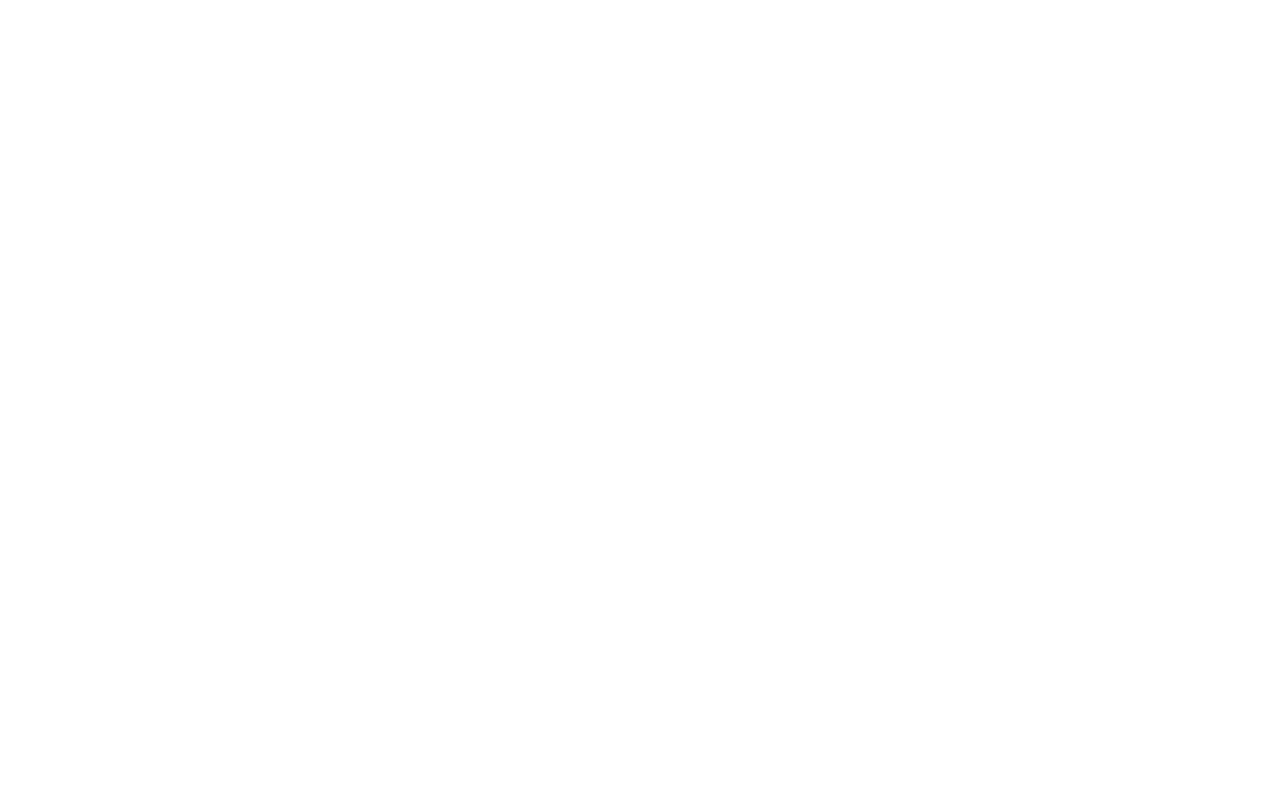
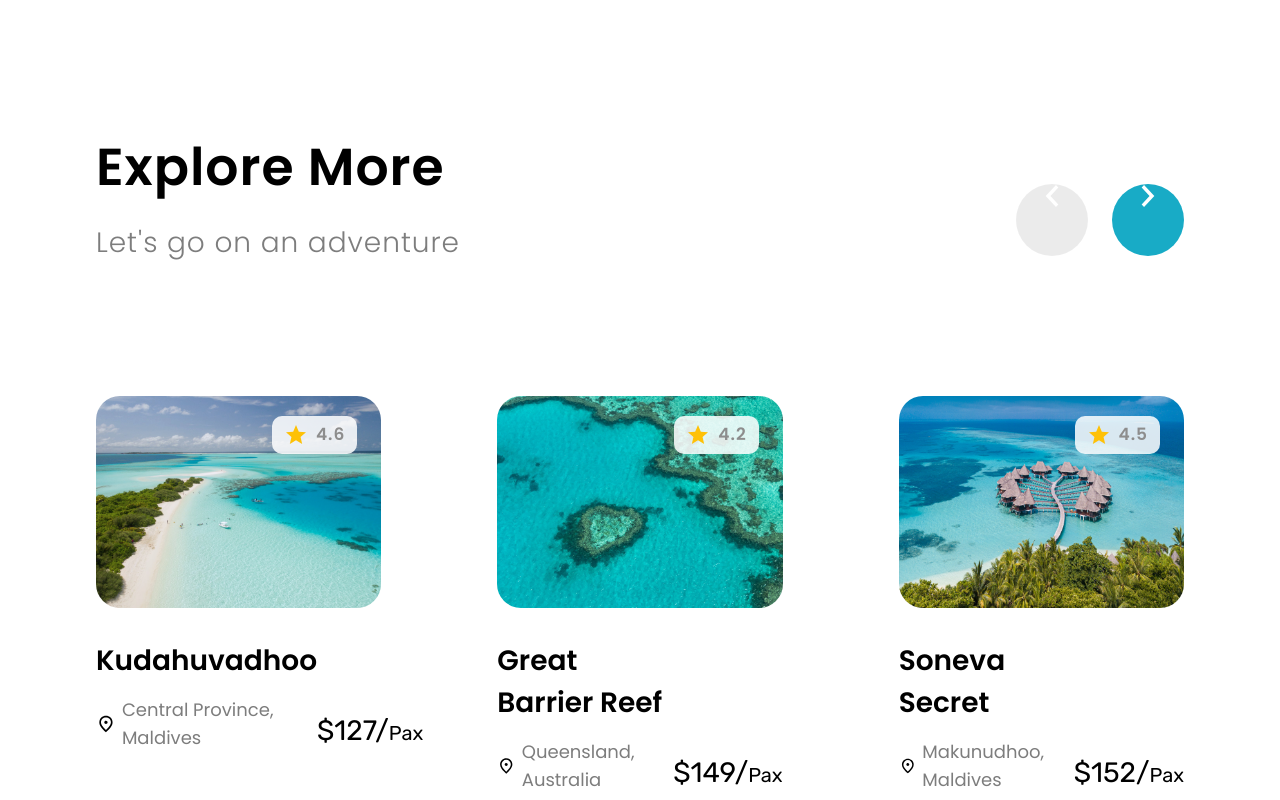
Before and after one commit to diegovilhalva/go-travel, a React (Vite) app: page / in a window 1280 px wide. Shown: the part 4420-5220 px from the top of the page. Before the commit the page ends 4444 px from the top, so only its background shows below. Built offline with nearby package versions, Linux system fonts and the light colour scheme.

Commit message:
section explore more created

```diff
--- a/src/App.tsx
+++ b/src/App.tsx
@@ -1,3 +1,4 @@
+import ExploreMore from "./components/ExploreMore/ExploreMore";
 import Header from "./components/Header";
 import Hero from "./components/Hero/Hero";
 import Main from "./components/Main";
@@ -18,6 +19,7 @@
       <Steps/>
       <Services/>
       <News/>
+      <ExploreMore />
     </Main>
   </Page>);
 }
--- /dev/null
+++ b/src/components/ExploreMore/ExploreMore.tsx
@@ -0,0 +1,43 @@
+import { useState } from "react"
+import { locations } from "../../utils/content"
+import CaretUp from "../Icons/CaretUp"
+import LocationCard from "./LocationCard"
+import { LOCATION_CARDS_SHOWN } from "../../utils/costants"
+
+
+const ExploreMore = () => {
+    const [currentIndex, setCurrentIndex] = useState<number>(0)
+    const totalLocations = locations.length
+    const renderLocations = locations.slice(currentIndex, currentIndex + LOCATION_CARDS_SHOWN)
+
+    const handleRightClick = () => setCurrentIndex(prevIndex => prevIndex + 1)
+    const handleLeftClick = () => setCurrentIndex(prevIndex => prevIndex - 1)
+
+    return (
+        <section className="px-24 py-26">
+            <div className="m-auto max-w-389 ">
+                <div className="flex items-end justify-between gap-y-33">
+                    <div className="">
+                        <h2 className="tracking-6 mb-4 text-[3.25rem] font-semibold">Explore More</h2>
+                        <p className="tracking-6 text-grey-700 text-[1.75rem] font-light">Let's go on an adventure</p>
+                    </div>
+                    <div className="mb-2 flex gap-x-6">
+                        <button className="bg-grey-300 not-disabled:hover:bg-grey-400 flex size-18 cursor-pointer place-content-center rounded-full  transition-all duration-200 disabled:cursor-not-allowed disabled:opacity-50 " onClick={handleLeftClick} disabled={currentIndex === 0} aria-label="arrow-left">
+                            <CaretUp className="w-6 -rotate-90 fill-white" />
+                        </button>
+                        <button className="bg-primary-700 not-disabled:hover:bg-primary-800 flex size-18 cursor-pointer place-content-center rounded-full  transition-all duration-200 disabled:cursor-not-allowed disabled:opacity-50 " onClick={handleRightClick} disabled={currentIndex>= totalLocations - LOCATION_CARDS_SHOWN} aria-label="arrow right">
+                            <CaretUp className="w-6 rotate-90 fill-white" />
+                        </button>
+                    </div>
+                </div>
+                <ul className="mt-33 grid grid-cols-3 gap-x-29 gap-y-24">
+                    {renderLocations.map((location) => (
+                        <LocationCard location={location} key={location.id} />
+                    ))}
+                </ul>
+            </div>
+        </section>
+    )
+}
+
+export default ExploreMore
--- /dev/null
+++ b/src/components/ExploreMore/LocationCard.tsx
@@ -0,0 +1,36 @@
+import { motion } from "motion/react"
+import { Location } from "../../utils/contentTypes"
+import { Location as LocationIcon} from "../Icons/Location"
+import Star from "../Icons/Star"
+
+interface LocationCardProps {
+    location: Location
+}
+
+const LocationCard = ({ location }: LocationCardProps) => {
+    return (
+        <motion.li initial={{opacity:0,y:20}} animate={{opacity:1,y:0}} exit={{opacity:0,y:29}}
+        transition={{duration:0.35,ease:"easeInOut"}} className="group cursor-pointer ">
+            <div className="relative mb-8 overflow-hidden  rounded-3xl  ">
+
+                <img src={location.img} alt={location.alt} className="transform transition-all duration-300 ease-in-out group-hover:scale-103" />
+                <div className="absolute top-5  right-6 flex items-center gap-x-2 rounded-[.625rem] bg-white/85 backdrop-blur-3xl px-3 py-1.5">
+                    <Star className="size-6 fill-yellow " />
+                    <p className="text-grey-600 tracking-6 text-[1.0625rem] font-semibold">{location.rating}</p>
+                </div>
+            </div>
+            <div className="flex items-end justify-between">
+                <div className="">
+                    <p className="mb-3.5 text-[1.75rem] font-semibold">{location.title}</p>
+                    <div className="flex items-center">
+                        <LocationIcon className="size-6 mr-1.5"  />
+                        <p className="text-grey-700 text-lg">{location.location}</p>
+                    </div>
+                </div>
+                <p className="font-rubik text-[1.75rem] " >${location.pricePerPerson}/<span className="text-[1.25rem]">Pax</span></p>
+            </div>
+        </motion.li>
+    )
+}
+
+export default LocationCard
--- a/src/components/Steps/Rating.tsx
+++ b/src/components/Steps/Rating.tsx
@@ -12,7 +12,7 @@
 const Rating = ({className,img,name,rating}:RatingProps) => {
   return (
     <motion.div initial={{opacity:0, y:100,scale:0.95}}
-    whileInView={{opacity:1,y:0,scale:1}} viewport={{once:true,amount:1}}  transition={{duration:0.5,ease:"easeInOut"}} className={`absolute flex gap-x-2.5 rounded-xl  bg-white/85 py-3.5 pr-5 pl-3  drop-shadow-[0px_4px_30px_rgba(0,0,0,0.12)] backdrop-blur-3xl ${className}`} >
+    whileInView={{opacity:1,y:0,scale:1}} viewport={{once:true,amount:0}}  transition={{duration:0.5,ease:"easeInOut"}} className={`absolute flex gap-x-2.5 rounded-xl  bg-white/85 py-3.5 pr-5 pl-3  drop-shadow-[0px_4px_30px_rgba(0,0,0,0.12)] backdrop-blur-3xl ${className}`} >
         <div className="bg-grey-300 flex items-end justify-center overflow-hidden rounded-full ">
             <img src={img} className="size-15" alt="Graphic of person rating photo" />
         </div>
--- /dev/null
+++ b/src/utils/costants.ts
@@ -0,0 +1,5 @@
+const LOCATION_CARDS_SHOWN = 6
+
+export {
+    LOCATION_CARDS_SHOWN
+}
```
